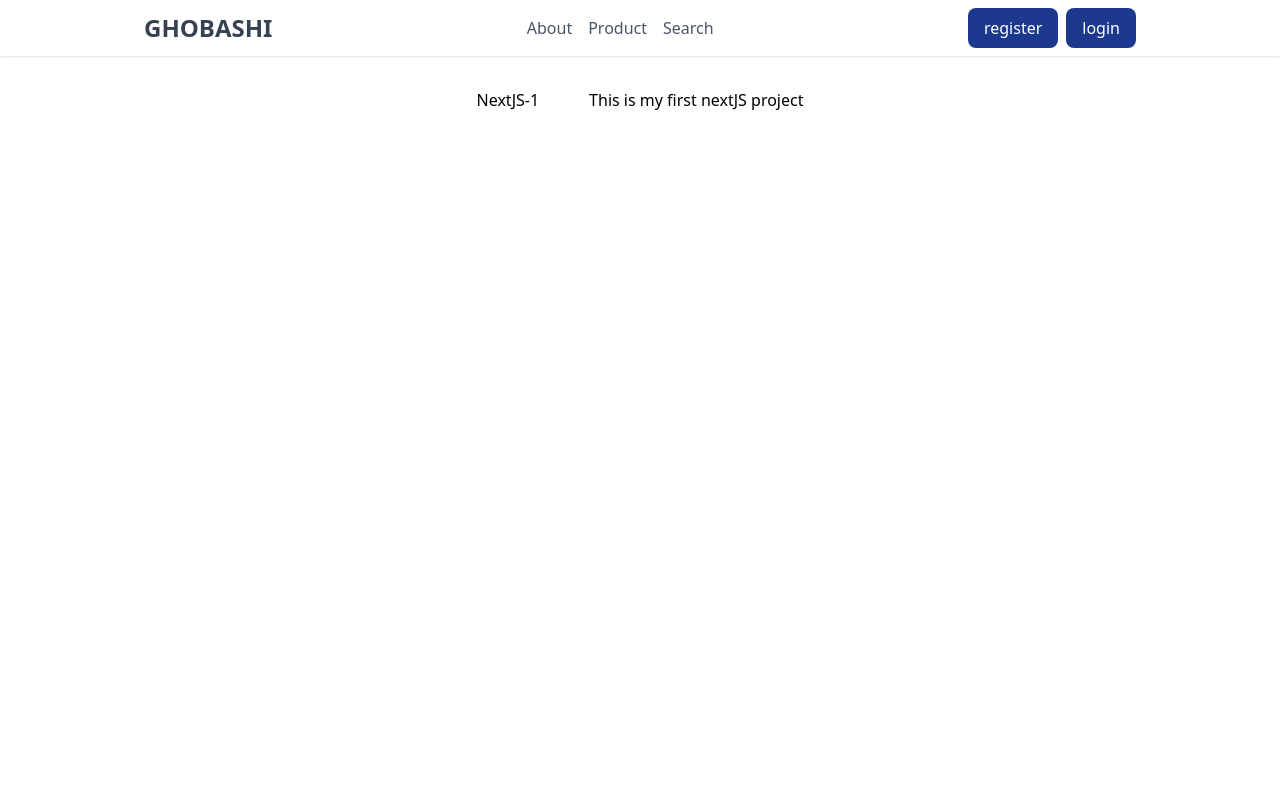
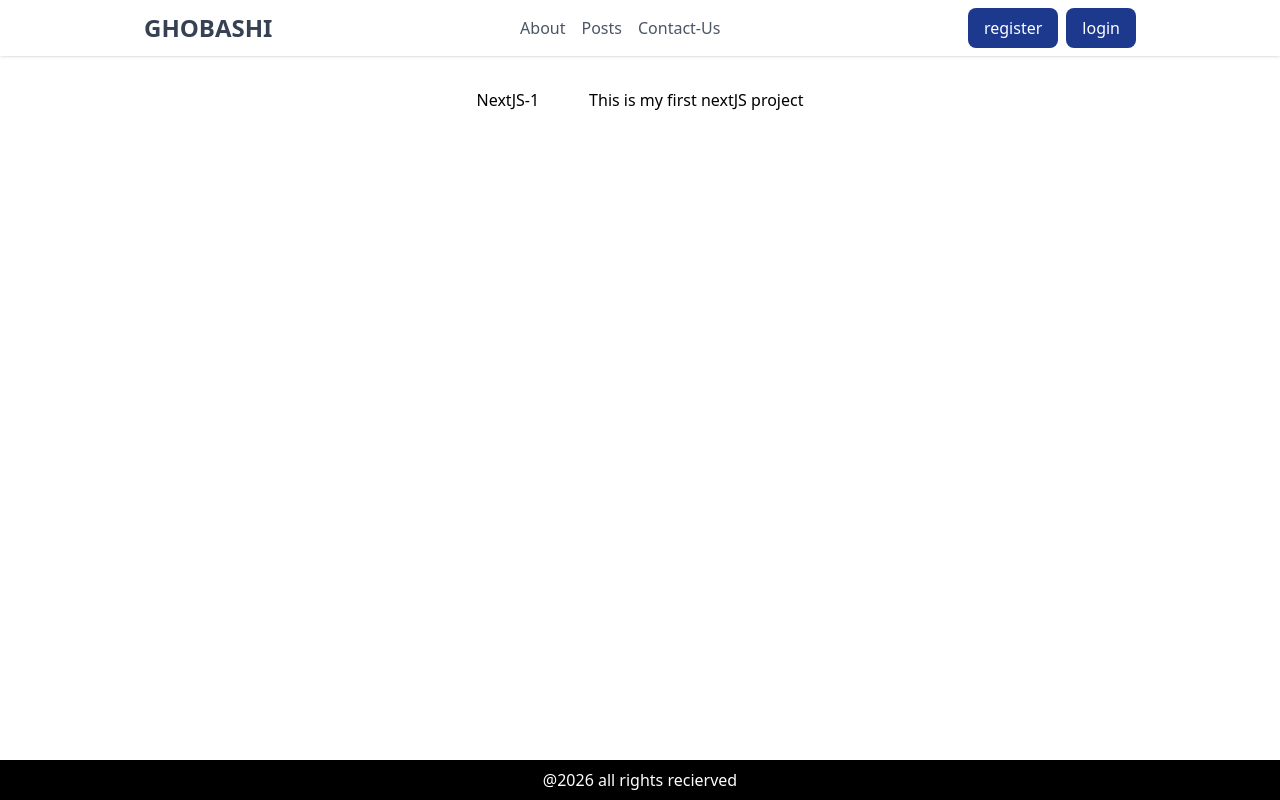
Before and after one commit to AhmedGhobashi/next-js-phase1, a Next.js app: page / in a window 1280 px wide. Built offline with nearby package versions, Linux system fonts and the light colour scheme.

Commit message:
dynamic routes and handling not found 404 page

```diff
--- a/src/app/products/search/error.tsx
+++ b/src/app/contact-us/error.tsx
@@ -1,12 +1,12 @@
 'use client'
 
 
-type TErrorSearchPage ={
+type TErrorContactUsPage ={
     error: Error;
     reset: ()=> void;
 }
 
-const error = ({error, reset}: TErrorSearchPage) => {
+const error = ({error, reset}: TErrorContactUsPage) => {
   return (
     <div>
       <h1 className="  text-red-600 font-bold">{error?.message}</h1>
@@ -15,4 +15,4 @@ const error = ({error, reset}: TErrorSearchPage) => {
   )
 }
 
-export default error
+export default error;
--- /dev/null
+++ b/src/app/contact-us/page.tsx
@@ -0,0 +1,12 @@
+
+
+const ContactUs = () => {
+    throw new Error ("ops! Not here now I guess")
+  return (
+    <div>
+
+    </div>
+  )
+}
+
+export default ContactUs
--- a/src/app/layout.tsx
+++ b/src/app/layout.tsx
@@ -2,7 +2,9 @@ import type { Metadata } from "next";
 import { Geist, Geist_Mono } from "next/font/google";
 import "./globals.css";
 
+// components
 import Header from "@/components/Header/Header";
+import Footer from "@/components/Footer/Footer";
 
 const geistSans = Geist({
   variable: "--font-geist-sans",
@@ -36,6 +38,8 @@ export default function RootLayout({
             {children}
           </main>
 
+        <Footer />
+
         </body>
     </html>
   );
--- /dev/null
+++ b/src/app/not-found.tsx
@@ -0,0 +1,21 @@
+
+
+const NotFound = () => {
+  return (
+    <>
+    <main className="grid min-h-full place-items-center bg-gray-900 px-6 py-24 sm:py-32 lg:px-8">
+  <div className="text-center">
+    <p className="text-8xl font-semibold text-indigo-400">404</p>
+    <h1 className="mt-4 text-5xl font-semibold tracking-tight text-balance text-white sm:text-7xl">Page not found</h1>
+    <p className="mt-6 text-lg font-medium text-pretty text-gray-400 sm:text-xl/8">Sorry, we couldn’t find the page you’re looking for.</p>
+    <div className="mt-10 flex items-center justify-center gap-x-6">
+      <a href="/" className="rounded-md bg-indigo-500 px-3.5 py-2.5 text-sm font-semibold text-white shadow-xs hover:bg-indigo-400 focus-visible:outline-2 focus-visible:outline-offset-2 focus-visible:outline-indigo-500">Go back home</a>
+      <a href="about" className="text-sm font-semibold text-white">Contact support <span aria-hidden="true">&rarr;</span></a>
+    </div>
+  </div>
+</main>
+    </>
+  )
+}
+
+export default NotFound
--- a/src/app/page.tsx
+++ b/src/app/page.tsx
@@ -5,7 +5,7 @@ export default function Home() {
     <>
 
 
-    <div className="flex flex-row gap-[50px] justify-center mt-4">
+    <div className="flex flex-row gap-12.5 justify-center mt-4">
     <h1>NextJS-1</h1>
     <p>This is my first nextJS project</p>
     </div>
--- /dev/null
+++ b/src/app/posts/[Id]/page.tsx
@@ -0,0 +1,23 @@
+import  { TPosts } from "@/utils/types"
+import Link from "next/link";
+
+interface PageProps {
+  params: Promise<{ Id: string }>;
+}
+const Id = async ({params}: PageProps) => {
+  const {Id}= await params;
+  console.log("Params id", Id);
+    const res = await fetch(`https://jsonplaceholder.typicode.com/posts/${Id}`);
+    const post: TPosts = await res.json();
+  return (
+  <>
+    { post&& (<div  className=" text-3xl p-4 text-center bg-blue-500 rounded-2xl text-white shadow-md shadow-emerald-200 hover:scale-105 hover:bg-blue-400 transition-all">
+          <h2 className="font-bold text-black ">{post.title} {}</h2>
+          <p className="text-2xl">{post.body}</p>
+          <Link href='/posts'> wanna go back to posts?..</Link>
+        </div>)}
+  </>
+  )
+}
+
+export default Id;
--- a/src/app/products/page.tsx
+++ b/src/app/posts/page.tsx
@@ -1,7 +1,7 @@
 import { TPosts } from "@/utils/types";
 import PostItem from "@/components/PostItem/PostItem";
 
-const ProductsPage = async() =>{
+const Posts = async() =>{
   const res = await fetch("https://jsonplaceholder.typicode.com/posts" );
   if(!res.ok){
     throw new Error("failed to get data");
@@ -19,4 +19,4 @@ const ProductsPage = async() =>{
   )
 }
 
-export default ProductsPage;
+export default Posts;
--- a/src/app/products/search/page.tsx
+++ /dev/null
@@ -1,12 +0,0 @@
-
-function SearchPage() {
-
-  throw new Error("error search page!")
-  return (
-    <div>
-      Searching Page
-    </div>
-  )
-}
-
-export default SearchPage
--- /dev/null
+++ b/src/components/Footer/Footer.tsx
@@ -0,0 +1,14 @@
+import React from 'react'
+
+const Footer = () => {
+  return (
+  <>
+    <div className='fixed p-2 w-full bg-black text-center text-white bottom-0'>
+        @{new Date().getFullYear()} all rights recierved
+    </div>
+
+  </>
+  )
+}
+
+export default Footer
--- a/src/components/Header/Header.tsx
+++ b/src/components/Header/Header.tsx
@@ -26,9 +26,9 @@ function Header() {
 
             <nav className="hidden md:flex items-center ">
                 <div className="flex items-center justify-between space-x-4 ">
-                    <Link className='text-gray-600 hover:text-blue-600 transition-colors capitalize'  href={"about"}>about</Link>
-                    <Link className='text-gray-600 hover:text-blue-600 transition-colors capitalize'  href={"products"}>product</Link>
-                    <Link className='text-gray-600 hover:text-blue-600 transition-colors capitalize'  href={"products/search"}>search</Link>
+                    <Link className='text-gray-600 hover:text-blue-600 transition-colors capitalize'  href={"/about"}>about</Link>
+                    <Link className='text-gray-600 hover:text-blue-600 transition-colors capitalize'  href={"/posts"}>posts</Link>
+                    <Link className='text-gray-600 hover:text-blue-600 transition-colors capitalize'  href={"/contact-us"}>contact-us</Link>
                 </div>
             </nav>
 
@@ -48,9 +48,9 @@ function Header() {
     </div>
             {isOpen&&(
             <div className="flex flex-col items-center justify-between space-y-2 bg-[#ded7d7]">
-                <Link className='text-gray-600 hover:text-blue-600 transition-colors capitalize'  href={"about"}>about</Link>
-                <Link className='text-gray-600 hover:text-blue-600 transition-colors capitalize'  href={"products"}>product</Link>
-                <Link className='text-gray-600 hover:text-blue-600 transition-colors capitalize'  href={"products/search"}>search</Link>
+                <Link className='text-gray-600 hover:text-blue-600 transition-colors capitalize'  href={"/about"}>about</Link>
+                <Link className='text-gray-600 hover:text-blue-600 transition-colors capitalize'  href={"/posts"}>posts</Link>
+                <Link className='text-gray-600 hover:text-blue-600 transition-colors capitalize'  href={"/contact-us"}>ContactUs</Link>
             </div>
         )}
     </header>
--- a/src/components/PostItem/PostItem.tsx
+++ b/src/components/PostItem/PostItem.tsx
@@ -1,3 +1,5 @@
+import Link from "next/link";
+
 import { TPosts } from "@/utils/types"
 
 interface IPostProps {
@@ -7,9 +9,10 @@ interface IPostProps {
 const PostItem = ({post}: IPostProps) =>{
   return (
 
-       <div className="md:w-2/5 lg:w-1/4 p-4 text-center bg-blue-500 rounded-2xl text-white shadow-md shadow-emerald-200 hover:scale-105 hover:bg-blue-400 transition-all">
+       <div   className="md:w-2/5 lg:w-1/4 p-4 text-center bg-blue-500 rounded-2xl text-white shadow-md shadow-emerald-200 hover:scale-105 hover:bg-blue-400 transition-all">
           <h2 className="font-bold text-black ">{post.title}</h2>
           <p className="text-sm">{post.body}</p>
+          <Link href={`/posts/${post.id}`}>Read Well...</Link>
         </div>
   )
 }
```
Also changed, not shown: notes.txt.
